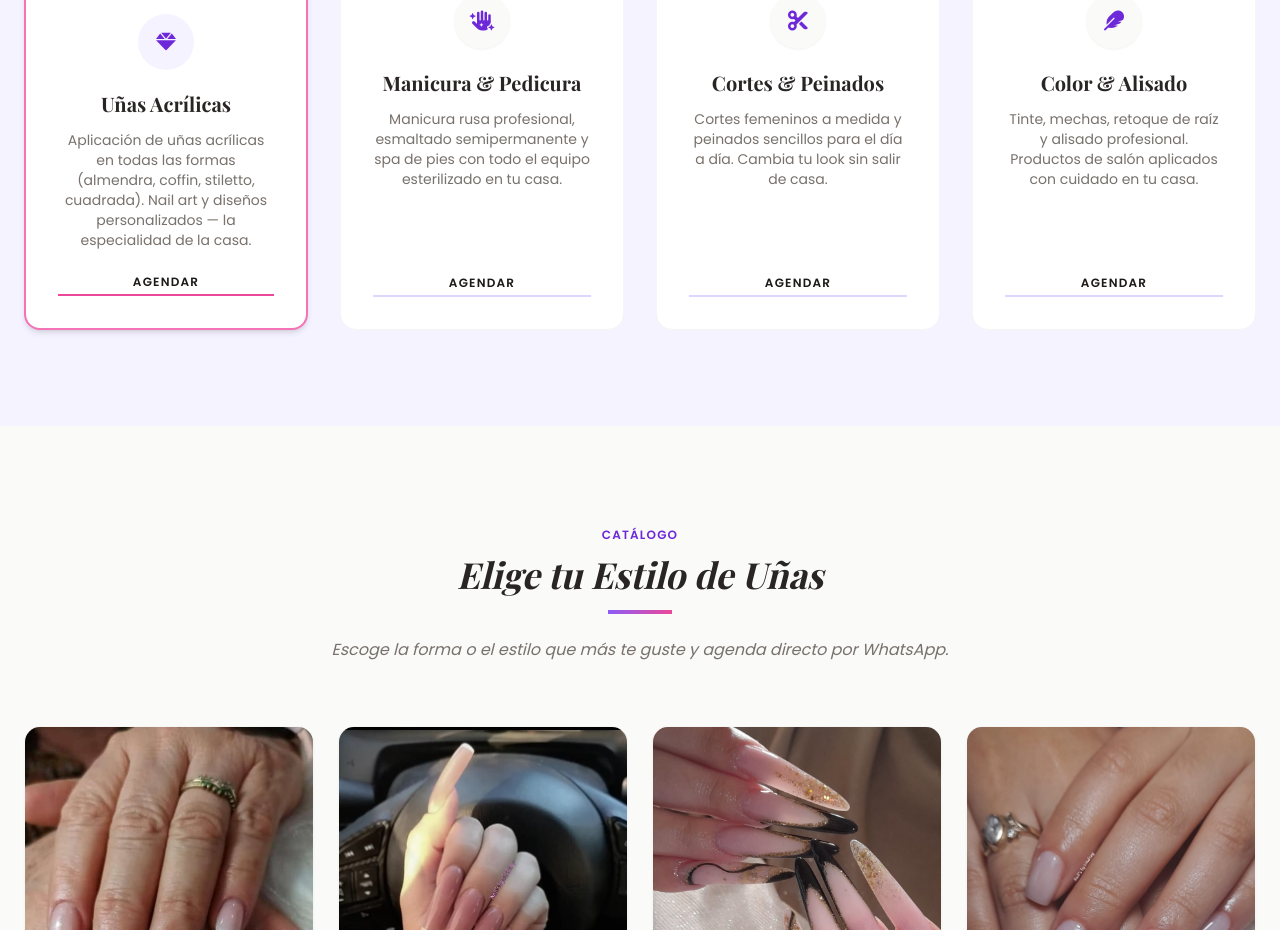
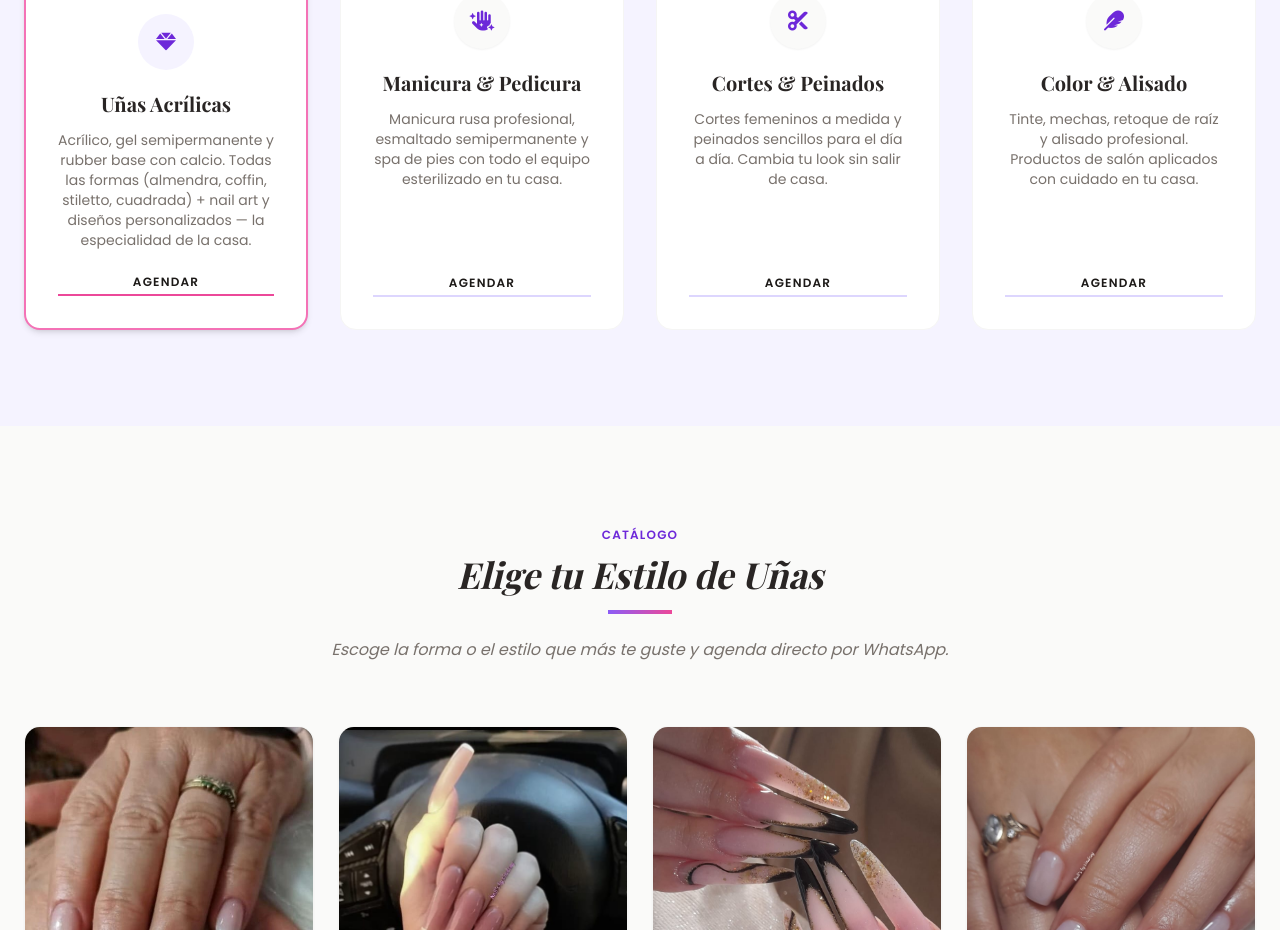
Before and after one commit to alankatz37931/lindseynails, a plain HTML site: page index.html in a window 1280 px wide. Shown: the part 1060-1990 px from the top of the page. Drawn offline with nearby package versions, Linux system fonts and the light colour scheme; a web font is replaced by a local one.

Commit message:
Agrega gel semipermanente y rubber base con calcio a la tarjeta de Uñas
- Descripcion ampliada: acrilico, gel semipermanente y rubber base con calcio
- Mantiene el listado de formas y nail art

Co-Authored-By: Claude Opus 4.7 (1M context) <noreply@anthropic.com>

```diff
--- a/index.html
+++ b/index.html
@@ -247,7 +247,7 @@
                         <i class="fas fa-gem text-violet-700 text-xl"></i>
                     </div>
                     <h3 class="text-lg md:text-xl font-bold mb-3">Uñas Acrílicas</h3>
-                    <p class="text-stone-500 text-xs md:text-sm mb-6">Aplicación de uñas acrílicas en todas las formas (almendra, coffin, stiletto, cuadrada). Nail art y diseños personalizados — la especialidad de la casa.</p>
+                    <p class="text-stone-500 text-xs md:text-sm mb-6">Acrílico, gel semipermanente y rubber base con calcio. Todas las formas (almendra, coffin, stiletto, cuadrada) + nail art y diseños personalizados — la especialidad de la casa.</p>
                 </div>
                 <a href="https://wa.me/50240625011?text=Hola%20Lindsey!%20Quisiera%20agendar%20U%C3%B1as%20Acr%C3%ADlicas%20a%20domicilio" target="_blank" class="inline-block text-xs font-bold uppercase tracking-widest text-stone-900 border-b-2 border-pink-500 hover:border-violet-700 transition pb-1">Agendar</a>
             </div>
```
